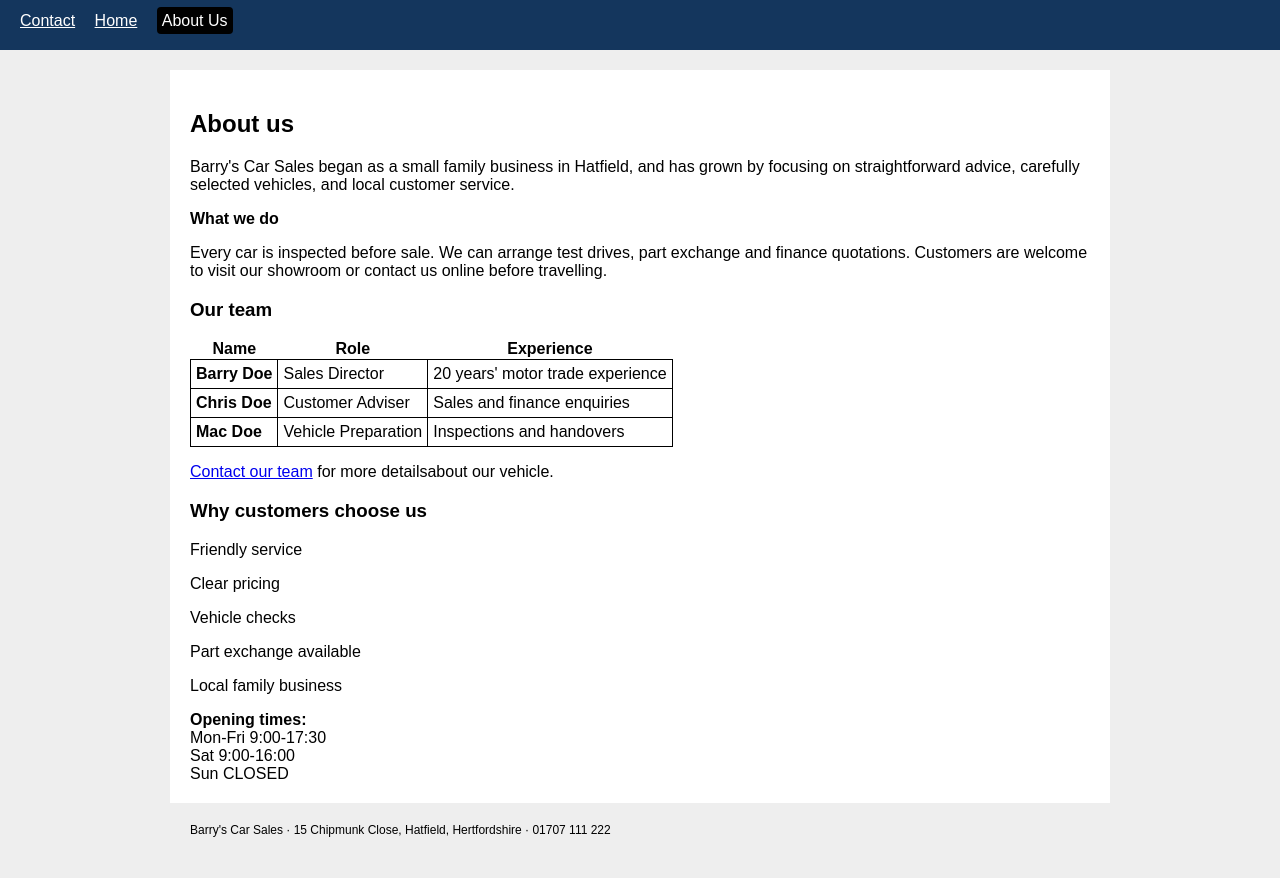
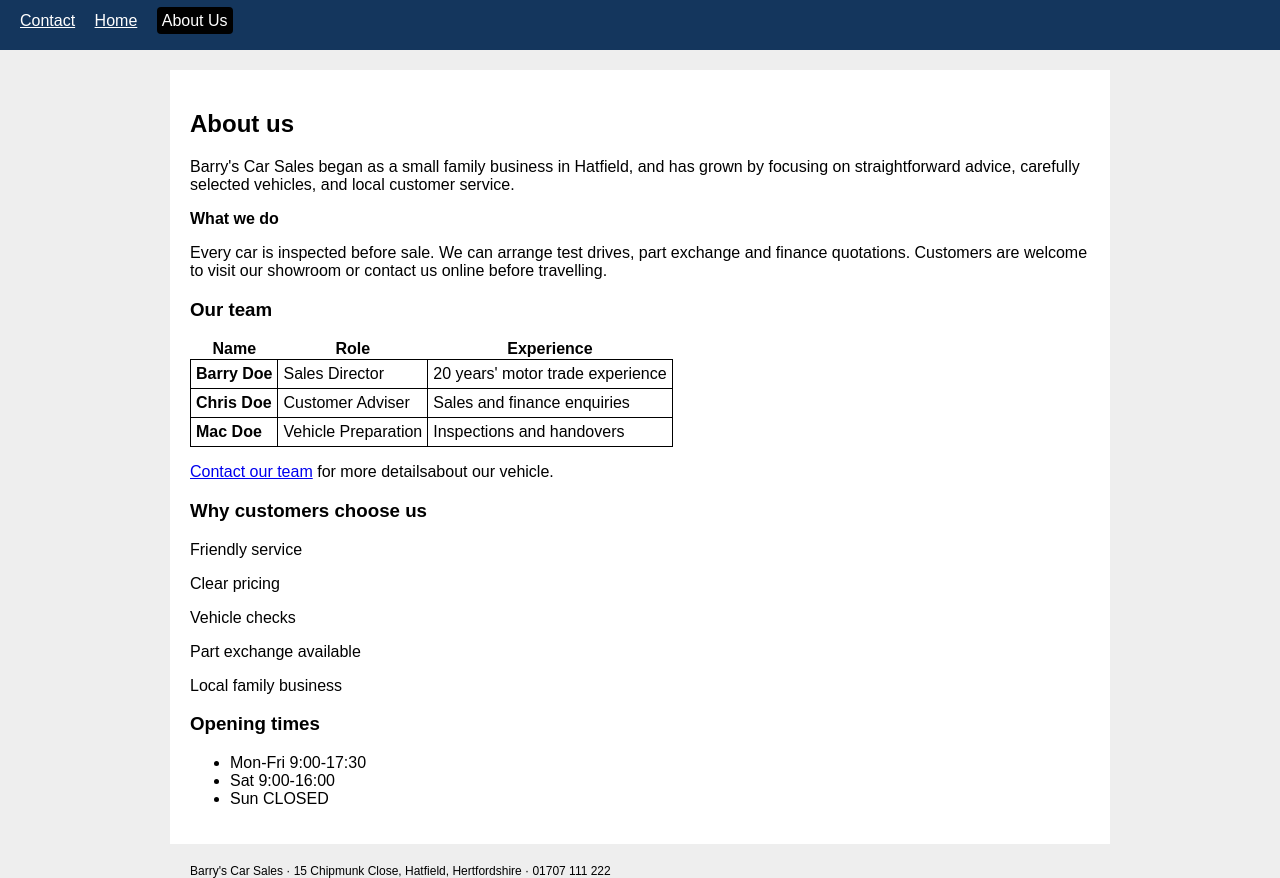
Before and after one commit to rajaazan382/5WCM2000-0901-Barrys-car-sales, a plain HTML site: page about.html in a window 1280 px wide. Shown: the part 96-974 px from the top of the page. Before the commit the page ends 933 px from the top, so only its background shows below. Drawn offline with Linux system fonts and the light colour scheme.

Commit message:
opening times updated

```diff
--- a/about.html
+++ b/about.html
@@ -68,12 +68,14 @@
         </aside>
     </div>
 
-    <div>
-        <strong>Opening times:</strong><br>
-        Mon-Fri 9:00-17:30<br>
-        Sat 9:00-16:00<br>
-        Sun CLOSED
-    </div>
+    <div class="opening-times">
+        <h3>Opening times</h3>
+        <ul>
+            <li> <span class="day">Mon-Fri</span> <span class="hours">9:00-17:30</span></li>
+            <li><span class="day">Sat</span> <span class="hours">9:00-16:00</span></li>
+            <li><span class="day">Sun</span> <span class="hours">CLOSED</span></li>
+        </ul>
+        </div>
 </main>
 
 <footer>
```
